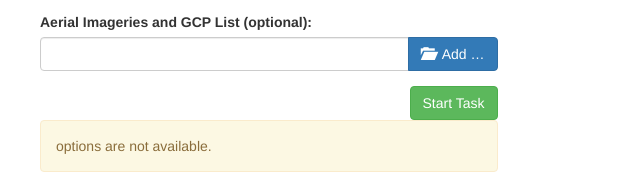
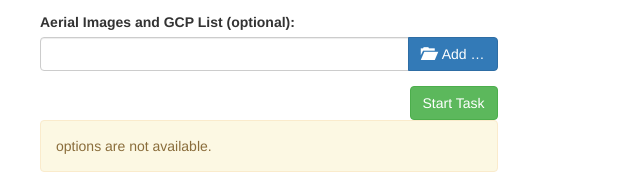
Before and after one commit to OpenDroneMap/NodeODM, a website: page public/index.html in a window 1280 px wide. Shown: the part 205-385 px from the top of the page, 30-670 px from the left. Drawn offline with nearby package versions, Linux system fonts and the light colour scheme; no server answers; files whose address does not match are found by name.

Commit message:
Small typo

```diff
--- a/public/index.html
+++ b/public/index.html
@@ -43,7 +43,7 @@
 					<label for="taskName">Project Name:</lable> <input type="text" class="form-control" value="" id="taskName" />
 				</div>
 				<div class="form-group">
-            <label for="images">Aerial Imageries and GCP List (optional):</label> <input id="images" name="images" multiple type="file">
+            <label for="images">Aerial Images and GCP List (optional):</label> <input id="images" name="images" multiple type="file">
             <div id="errorBlock" class="help-block"></div>
         </div>
         <div class="text-right"><input type="submit" class="btn btn-success" value="Start Task" id="btnUpload" /></div>
```
